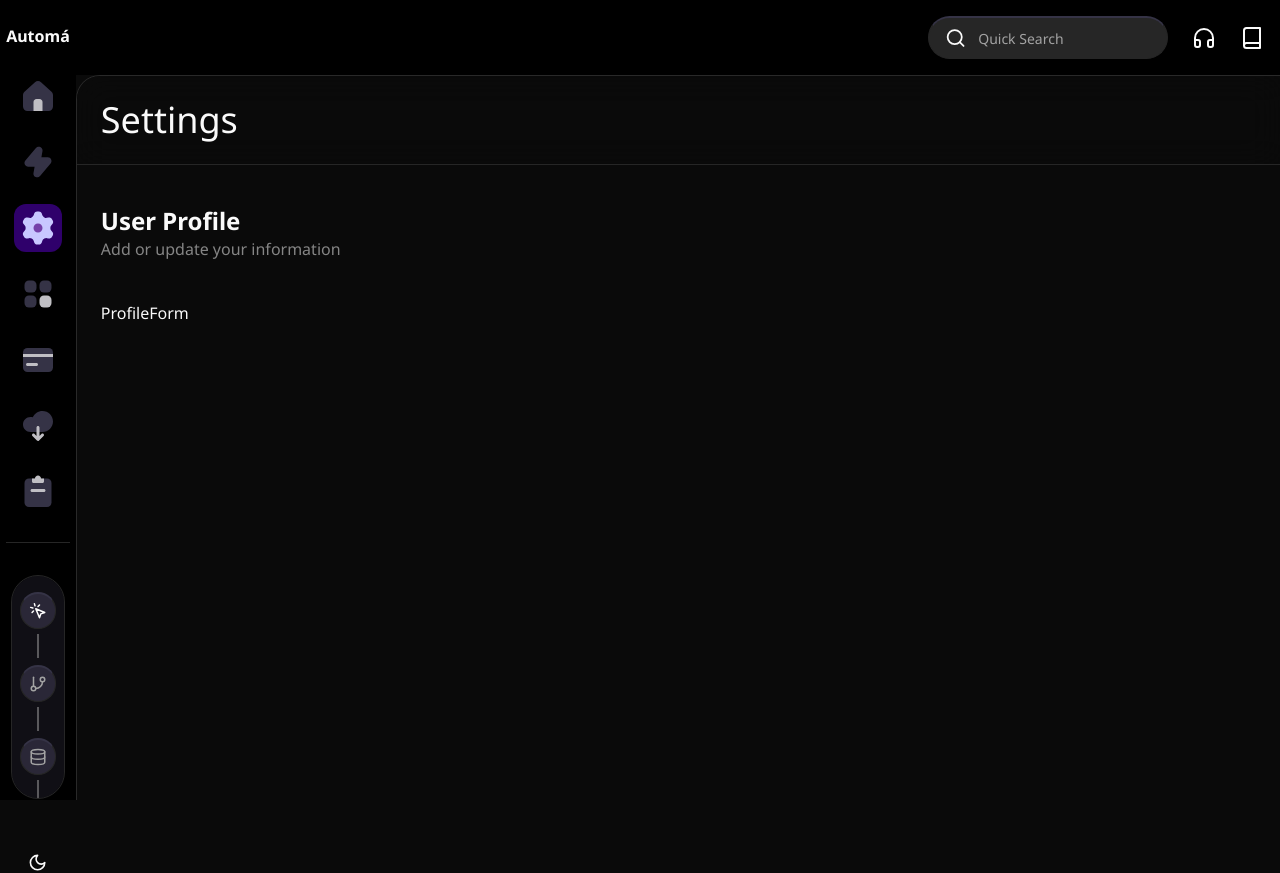
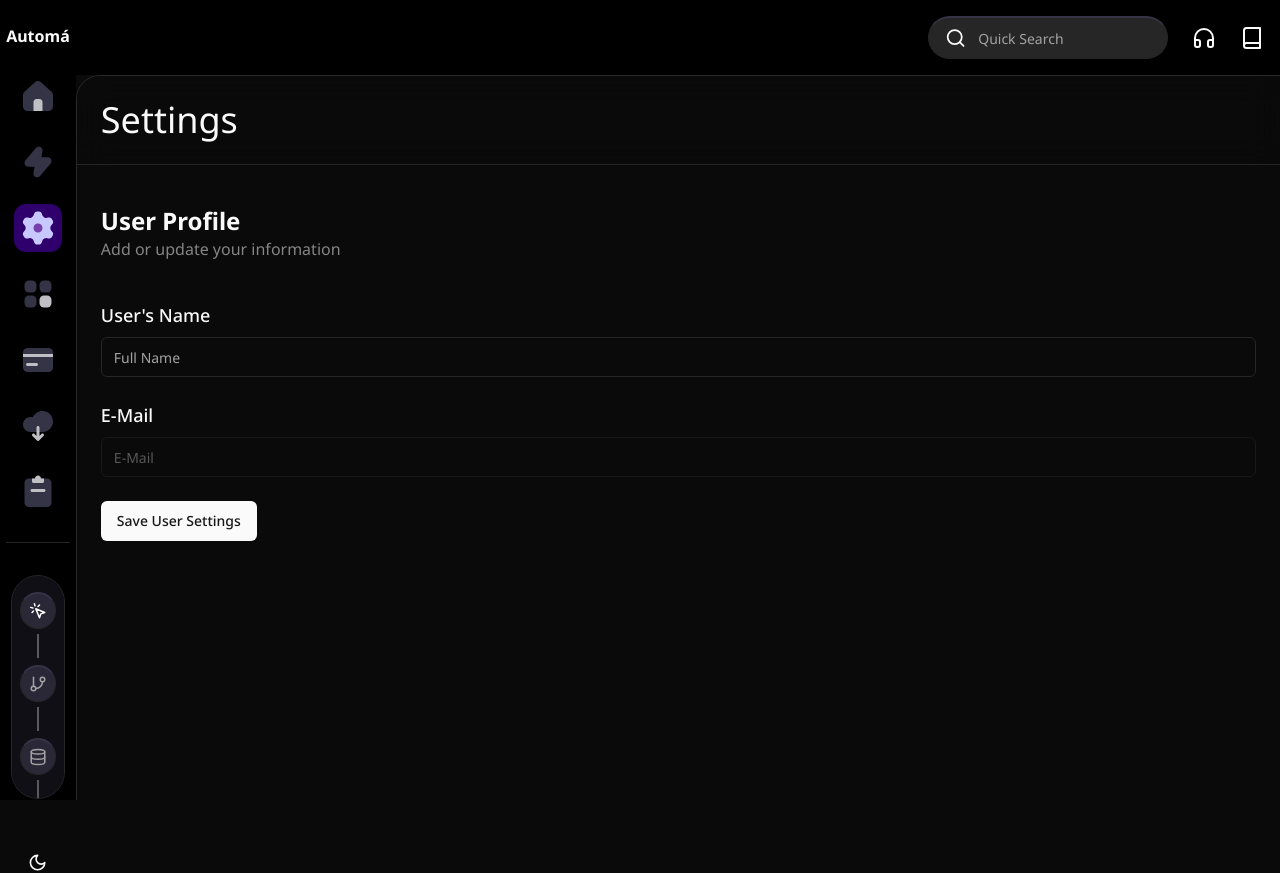
Before and after one commit to basith-ahmed/automa, a Next.js app: page /settings in a window 1280 px wide. Built offline with nearby package versions, Linux system fonts and the light colour scheme.

Commit message:
update: settings page

```diff
--- a/src/components/forms/profile-form.tsx
+++ b/src/components/forms/profile-form.tsx
@@ -1,11 +1,89 @@
-import React from 'react'
+"use client";
 
-type Props = {}
+import { zodResolver } from "@hookform/resolvers/zod";
+import { useState } from "react";
+import { useForm } from "react-hook-form";
+import { z } from "zod";
+import {
+  Form,
+  FormControl,
+  FormDescription,
+  FormField,
+  FormItem,
+  FormLabel,
+  FormMessage,
+} from "../ui/form";
+import { Input } from "../ui/input";
+import { Button } from "../ui/button";
+import { Loader2 } from "lucide-react";
+
+const formSchema = z.object({
+  name: z.string().min(2, {
+    message: "Username must be at least 2 characters.",
+  }),
+  email: z.string().email({
+    message: "Please enter a valid email address.",
+  }),
+});
+
+type Props = {};
 
 const ProfileForm = (props: Props) => {
+  const [isLoading, setIsLoading] = useState(false);
+
+  const form = useForm<z.infer<typeof formSchema>>({
+    resolver: zodResolver(formSchema),
+    defaultValues: {
+      name: "",
+      email: "",
+    },
+  });
+
   return (
-    <div>ProfileForm</div>
-  )
-}
+    <Form {...form}>
+      <form className="flex flex-col gap-6" onSubmit={() => {}}>
+        <FormField
+          disabled={isLoading}
+          control={form.control}
+          name="name"
+          render={({ field }) => (
+            <FormItem>
+              <FormLabel className="text-lg">User's Name</FormLabel>
+              <FormControl>
+                <Input placeholder="Full Name" {...field} />
+              </FormControl>
+            </FormItem>
+          )}
+        />
+        <FormField
+          disabled={true}
+          control={form.control}
+          name="email"
+          render={({ field }) => (
+            <FormItem>
+              <FormLabel className="text-lg">E-Mail</FormLabel>
+              <FormControl>
+                <Input placeholder="E-Mail" type="email" {...field} />
+              </FormControl>
+            </FormItem>
+          )}
+        />
+        <Button
+          type="submit"
+          className="self-start hover:bg-[#2F006B] hover:text-white"
+        >
+          {isLoading ? (
+            <>
+              <Loader2 className="mr-2 h-4 w-4 animate-spin" />
+              Saving
+            </>
+          ) : (
+            "Save User Settings"
+          )}
+        </Button>
+      </form>
+    </Form>
+  );
+};
 
-export default ProfileForm
+export default ProfileForm;
--- /dev/null
+++ b/src/components/ui/form.tsx
@@ -0,0 +1,176 @@
+import * as React from "react"
+import * as LabelPrimitive from "@radix-ui/react-label"
+import { Slot } from "@radix-ui/react-slot"
+import {
+  Controller,
+  ControllerProps,
+  FieldPath,
+  FieldValues,
+  FormProvider,
+  useFormContext,
+} from "react-hook-form"
+
+import { cn } from "@/lib/utils"
+import { Label } from "@/components/ui/label"
+
+const Form = FormProvider
+
+type FormFieldContextValue<
+  TFieldValues extends FieldValues = FieldValues,
+  TName extends FieldPath<TFieldValues> = FieldPath<TFieldValues>
+> = {
+  name: TName
+}
+
+const FormFieldContext = React.createContext<FormFieldContextValue>(
+  {} as FormFieldContextValue
+)
+
+const FormField = <
+  TFieldValues extends FieldValues = FieldValues,
+  TName extends FieldPath<TFieldValues> = FieldPath<TFieldValues>
+>({
+  ...props
+}: ControllerProps<TFieldValues, TName>) => {
+  return (
+    <FormFieldContext.Provider value={{ name: props.name }}>
+      <Controller {...props} />
+    </FormFieldContext.Provider>
+  )
+}
+
+const useFormField = () => {
+  const fieldContext = React.useContext(FormFieldContext)
+  const itemContext = React.useContext(FormItemContext)
+  const { getFieldState, formState } = useFormContext()
+
+  const fieldState = getFieldState(fieldContext.name, formState)
+
+  if (!fieldContext) {
+    throw new Error("useFormField should be used within <FormField>")
+  }
+
+  const { id } = itemContext
+
+  return {
+    id,
+    name: fieldContext.name,
+    formItemId: `${id}-form-item`,
+    formDescriptionId: `${id}-form-item-description`,
+    formMessageId: `${id}-form-item-message`,
+    ...fieldState,
+  }
+}
+
+type FormItemContextValue = {
+  id: string
+}
+
+const FormItemContext = React.createContext<FormItemContextValue>(
+  {} as FormItemContextValue
+)
+
+const FormItem = React.forwardRef<
+  HTMLDivElement,
+  React.HTMLAttributes<HTMLDivElement>
+>(({ className, ...props }, ref) => {
+  const id = React.useId()
+
+  return (
+    <FormItemContext.Provider value={{ id }}>
+      <div ref={ref} className={cn("space-y-2", className)} {...props} />
+    </FormItemContext.Provider>
+  )
+})
+FormItem.displayName = "FormItem"
+
+const FormLabel = React.forwardRef<
+  React.ElementRef<typeof LabelPrimitive.Root>,
+  React.ComponentPropsWithoutRef<typeof LabelPrimitive.Root>
+>(({ className, ...props }, ref) => {
+  const { error, formItemId } = useFormField()
+
+  return (
+    <Label
+      ref={ref}
+      className={cn(error && "text-destructive", className)}
+      htmlFor={formItemId}
+      {...props}
+    />
+  )
+})
+FormLabel.displayName = "FormLabel"
+
+const FormControl = React.forwardRef<
+  React.ElementRef<typeof Slot>,
+  React.ComponentPropsWithoutRef<typeof Slot>
+>(({ ...props }, ref) => {
+  const { error, formItemId, formDescriptionId, formMessageId } = useFormField()
+
+  return (
+    <Slot
+      ref={ref}
+      id={formItemId}
+      aria-describedby={
+        !error
+          ? `${formDescriptionId}`
+          : `${formDescriptionId} ${formMessageId}`
+      }
+      aria-invalid={!!error}
+      {...props}
+    />
+  )
+})
+FormControl.displayName = "FormControl"
+
+const FormDescription = React.forwardRef<
+  HTMLParagraphElement,
+  React.HTMLAttributes<HTMLParagraphElement>
+>(({ className, ...props }, ref) => {
+  const { formDescriptionId } = useFormField()
+
+  return (
+    <p
+      ref={ref}
+      id={formDescriptionId}
+      className={cn("text-sm text-muted-foreground", className)}
+      {...props}
+    />
+  )
+})
+FormDescription.displayName = "FormDescription"
+
+const FormMessage = React.forwardRef<
+  HTMLParagraphElement,
+  React.HTMLAttributes<HTMLParagraphElement>
+>(({ className, children, ...props }, ref) => {
+  const { error, formMessageId } = useFormField()
+  const body = error ? String(error?.message) : children
+
+  if (!body) {
+    return null
+  }
+
+  return (
+    <p
+      ref={ref}
+      id={formMessageId}
+      className={cn("text-sm font-medium text-destructive", className)}
+      {...props}
+    >
+      {body}
+    </p>
+  )
+})
+FormMessage.displayName = "FormMessage"
+
+export {
+  useFormField,
+  Form,
+  FormItem,
+  FormLabel,
+  FormControl,
+  FormDescription,
+  FormMessage,
+  FormField,
+}
--- /dev/null
+++ b/src/components/ui/label.tsx
@@ -0,0 +1,26 @@
+"use client"
+
+import * as React from "react"
+import * as LabelPrimitive from "@radix-ui/react-label"
+import { cva, type VariantProps } from "class-variance-authority"
+
+import { cn } from "@/lib/utils"
+
+const labelVariants = cva(
+  "text-sm font-medium leading-none peer-disabled:cursor-not-allowed peer-disabled:opacity-70"
+)
+
+const Label = React.forwardRef<
+  React.ElementRef<typeof LabelPrimitive.Root>,
+  React.ComponentPropsWithoutRef<typeof LabelPrimitive.Root> &
+    VariantProps<typeof labelVariants>
+>(({ className, ...props }, ref) => (
+  <LabelPrimitive.Root
+    ref={ref}
+    className={cn(labelVariants(), className)}
+    {...props}
+  />
+))
+Label.displayName = LabelPrimitive.Root.displayName
+
+export { Label }
```
Also changed, not shown: package.json (+6 -1 lines), 1 other file (tests, documents, lock files or other folders).
